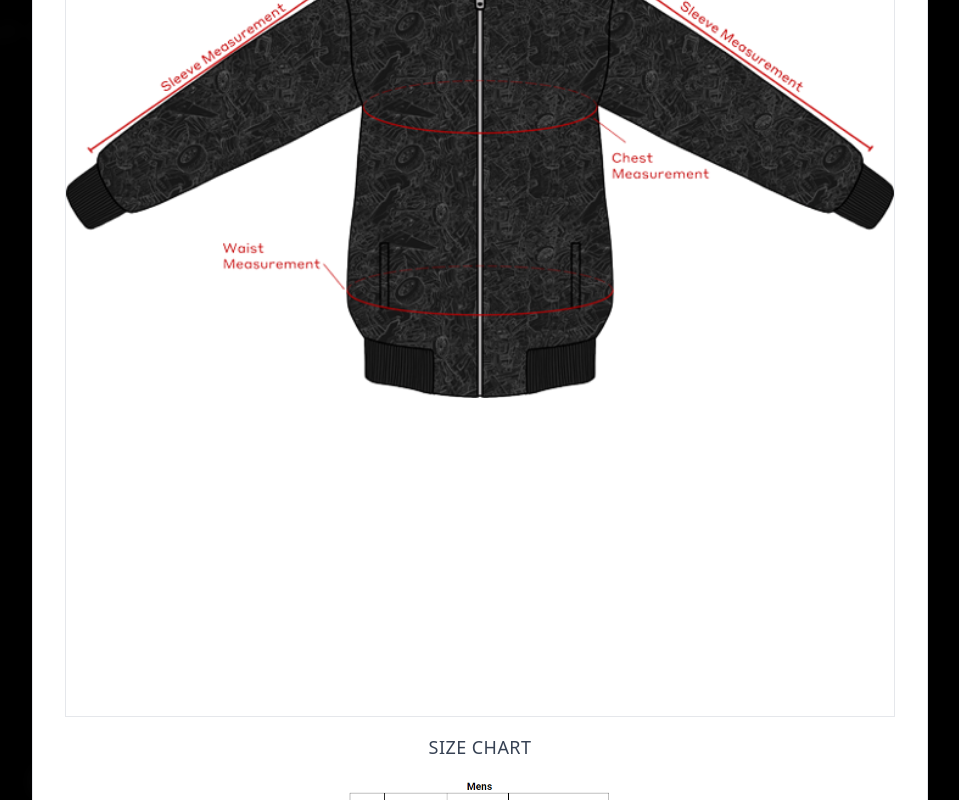
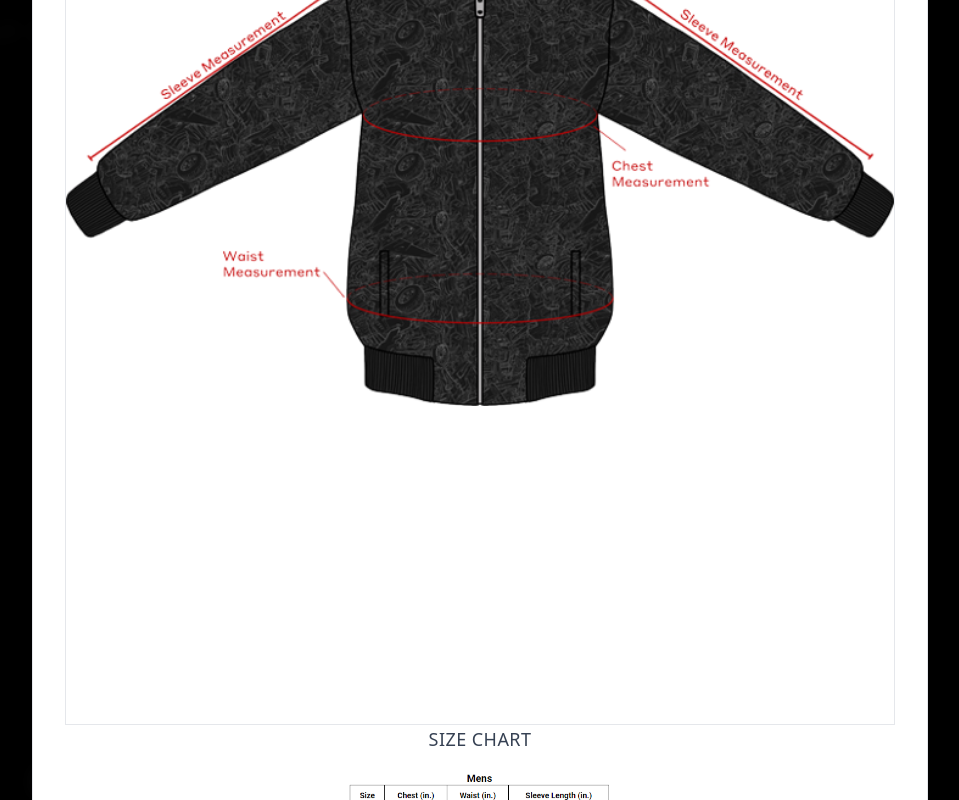
Before and after one commit to mecharoys001-cmd/unruly-human, a Next.js app: page / in a window 1280 px wide. Both pictures are taken after a click on the button "VIEW SIZE GUIDE". Shown: the part 2926-3726 px from the top of the page, without its empty margins (160-1119 px from the left). Built offline with nearby package versions, Linux system fonts and the light colour scheme.

Commit message:
Remove spacing between measurement guide and size chart (0px)

```diff
--- a/src/app/page.tsx
+++ b/src/app/page.tsx
@@ -425,7 +425,7 @@ export default function Home() {
               </h3>
 
               {/* How to Measure Section */}
-              <div className="mb-4">
+              <div className="mb-0">
                 <h4 className="text-lg font-light tracking-wide mb-4 text-center text-gray-700">
                   HOW TO MEASURE
                 </h4>
```
